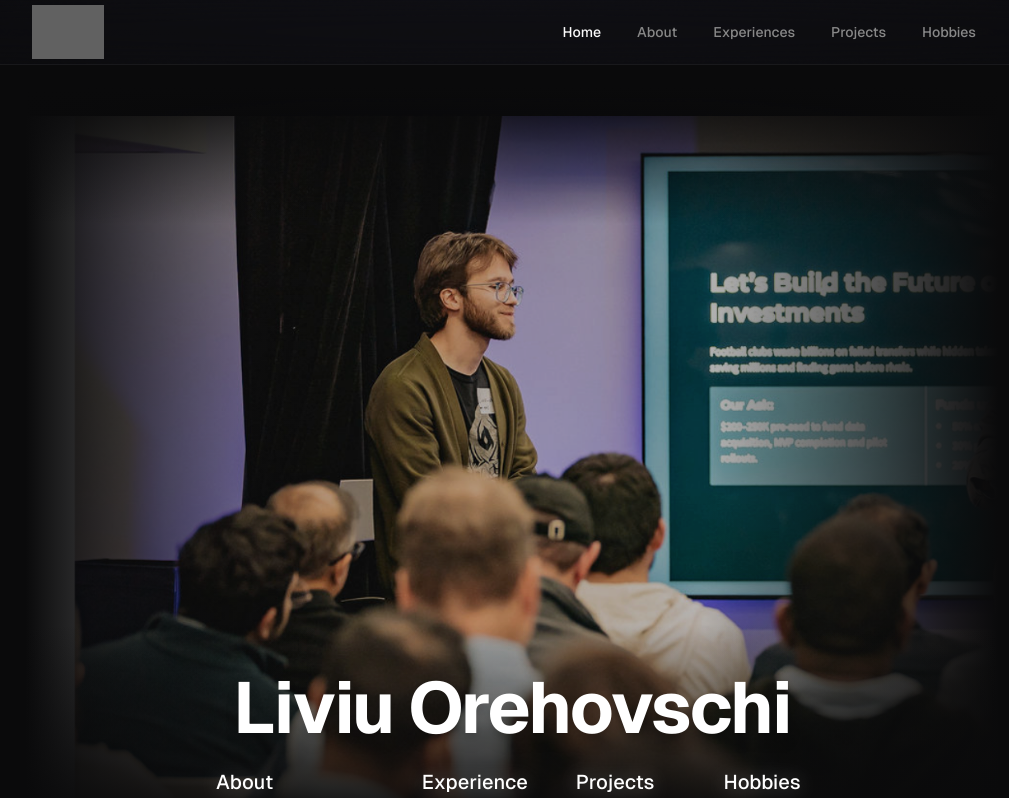
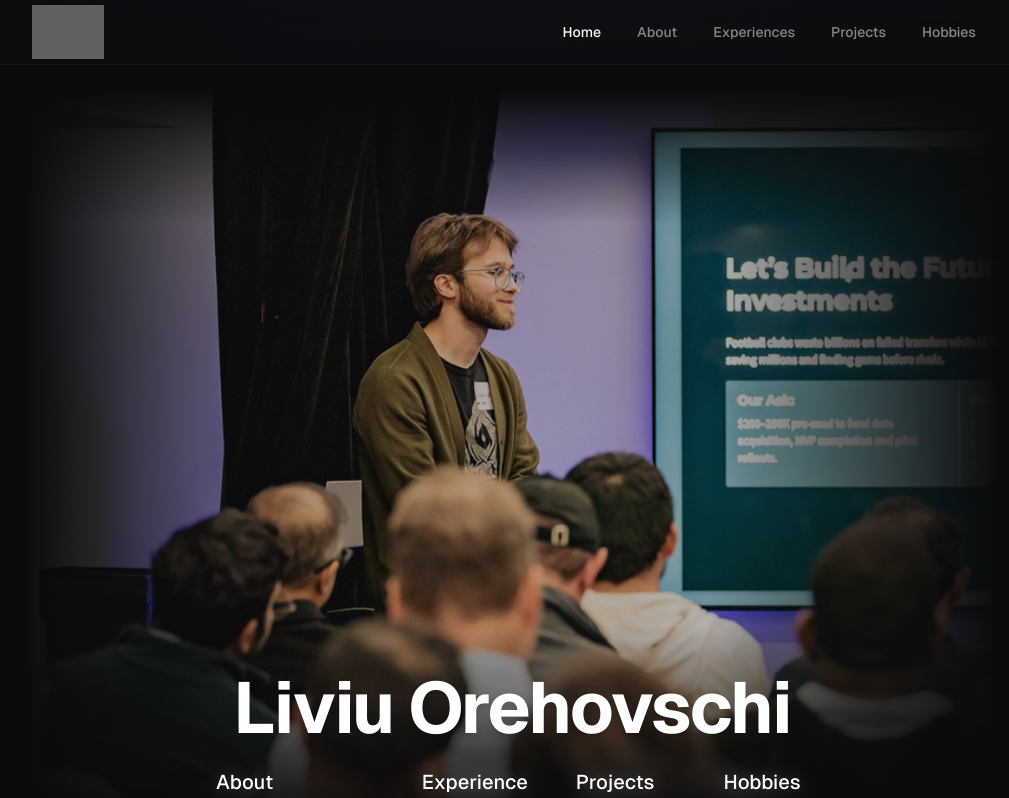
Before and after one commit to orehovschi/dotcom, a Next.js app: page / in a window 1280 px wide. Shown: the top 798 px of the page, without its empty margins (128-1137 px from the left). Built offline with nearby package versions, Linux system fonts and the light colour scheme; grey boxes are pictures that could not be loaded.

Commit message:
Zoom in 7% (scale 0.94), vignette unchanged

```diff
--- a/app/page.tsx
+++ b/app/page.tsx
@@ -93,7 +93,7 @@ export default function Home() {
               src="/me.jpeg"
               alt="Liviu Orehovschi presenting at pitch night"
               fill
-              className="object-cover object-[center_25%] scale-[0.87] brightness-90 contrast-105"
+              className="object-cover object-[center_25%] scale-[0.94] brightness-90 contrast-105"
               priority
             />
             {/* Slight dark tint for text readability */}
```
